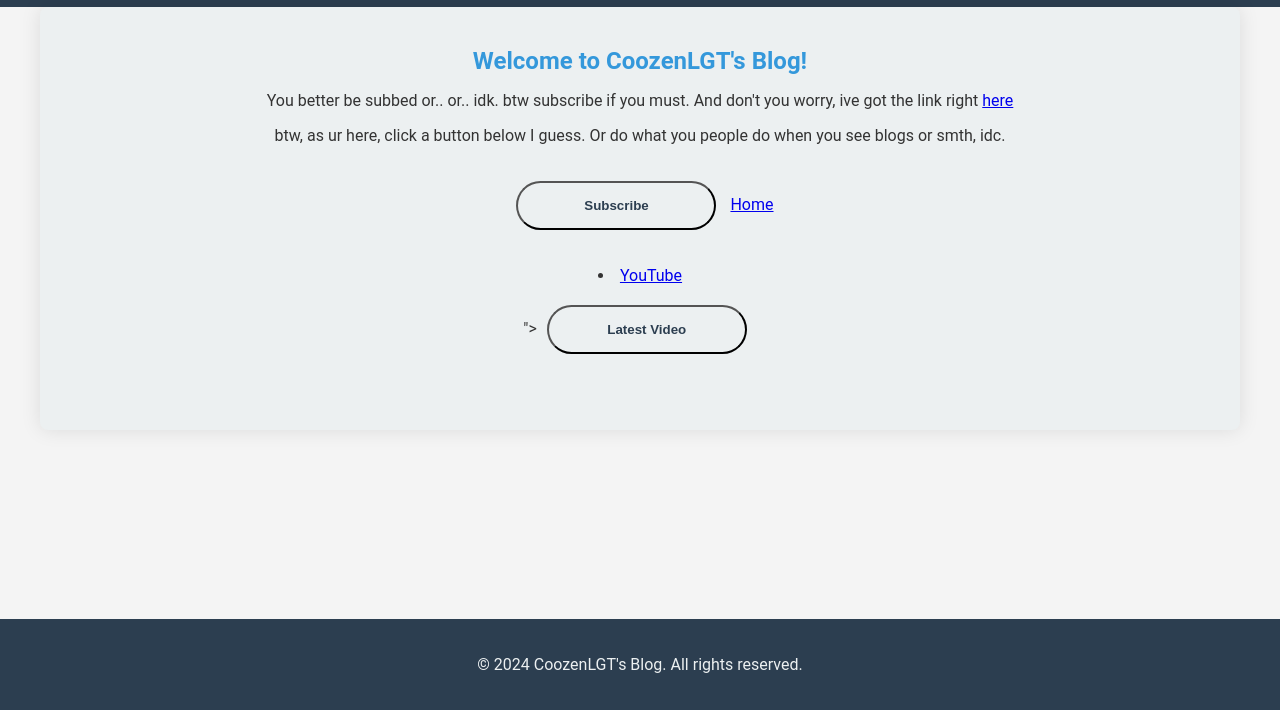
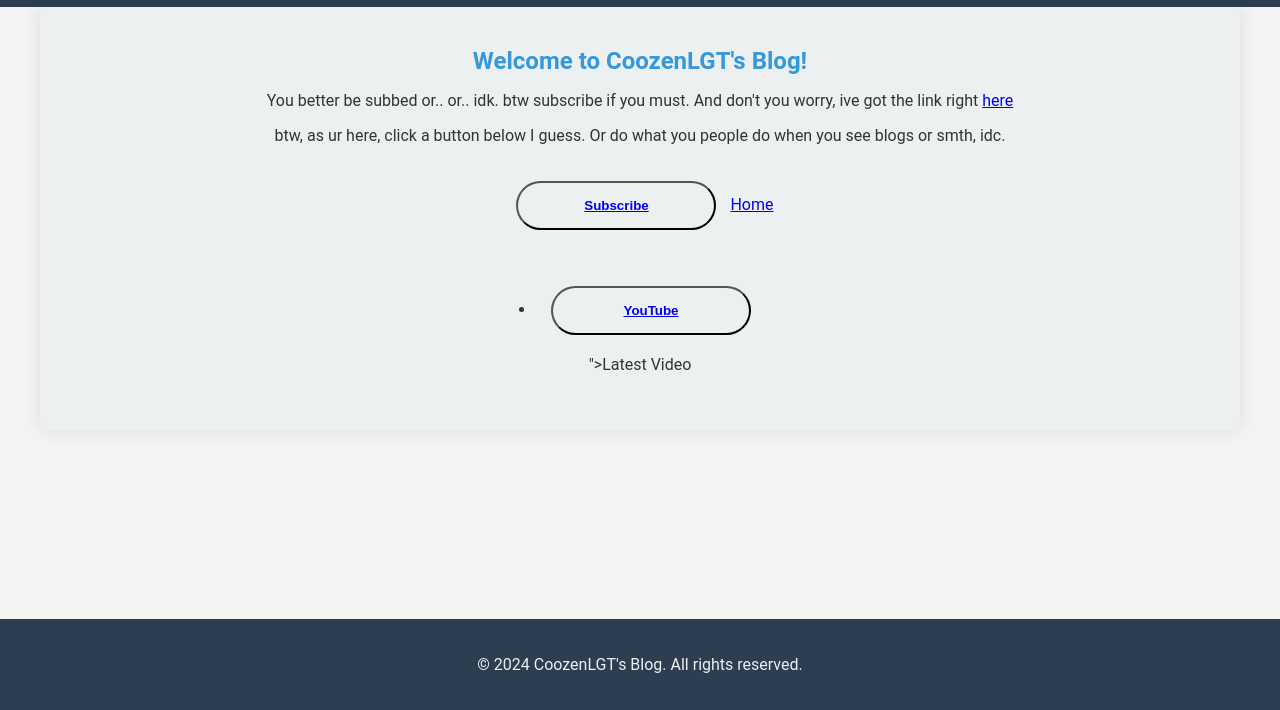
Before and after one commit to CoozenLGT/coozenlgt.github.io, a plain HTML site: page home.html in a window 1280 px wide. Shown: the part 90-800 px from the top of the page. Drawn offline with Linux system fonts and the light colour scheme.

Commit message:
Update home.html

```diff
--- a/home.html
+++ b/home.html
@@ -27,8 +27,8 @@
             <h2>Welcome to CoozenLGT's Blog!</h2>
             <p>You better be subbed or.. or.. idk. btw subscribe if you must. And don't you worry, ive got the link right <a href= "https://www.youtube.com/@coozenlgt">here</a></p>
             <p>btw, as ur here, click a button below I guess. Or do what you people do when you see blogs or smth, idc.</p>
-            <p><a href="https://www.youtube.com/@coozenlgt?sub_confirmation=1"><button>Subscribe</button></a>            <a href=" <li><a href="https://coozenlgt.github.io/home.html">Home</a></li>
-                <li><a href="https://coozenlgt.github.io/latestvid.html">YouTube</a></li>"><button>Latest Video</button></a></p>
+            <p><button><a href="https://www.youtube.com/@coozenlgt?sub_confirmation=1">Subscribe</button></a>            <a href=" <li><a href="https://coozenlgt.github.io/home.html">Home</a></li>
+                <li><button><a href="https://coozenlgt.github.io/latestvid.html">YouTube</a></li>">Latest Video</button></a></p>
 
         </section>
     </main>
```
